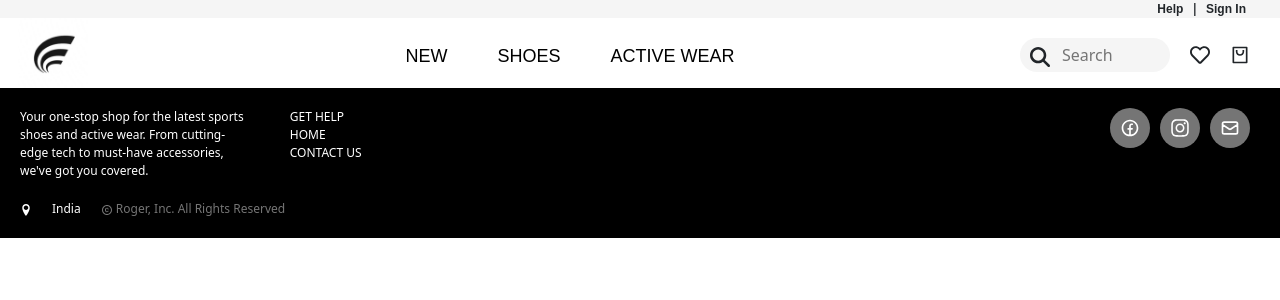
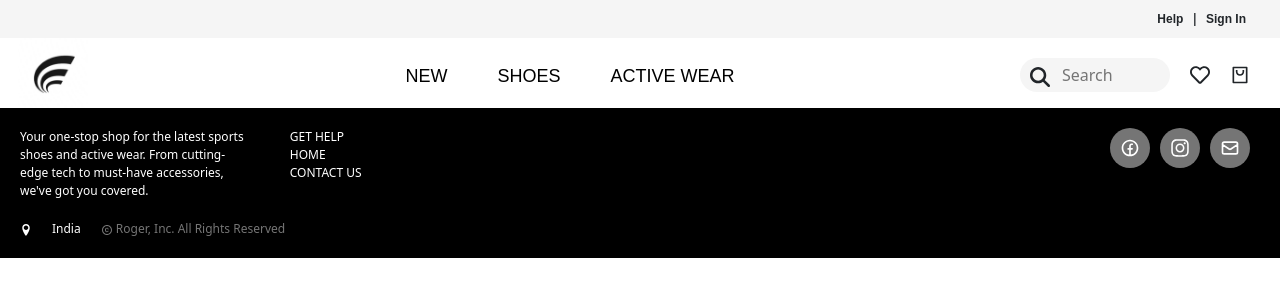
Before and after one commit to dhruvisha08/roger, a React (Create React App) app: page / in a window 1280 px wide. Shown: the top 300 px of the page. Built offline with nearby package versions, Linux system fonts and the light colour scheme.

Commit message:
updated css for header

```diff
--- a/src/components/Header/header.scss
+++ b/src/components/Header/header.scss
@@ -2,7 +2,7 @@
 
 .header-container {
   background-color: $white-smoke;
-  padding: 0 30px;
+  padding: 10px 30px;
   display: flex;
   justify-content: space-between;
   .header-logo {
```
